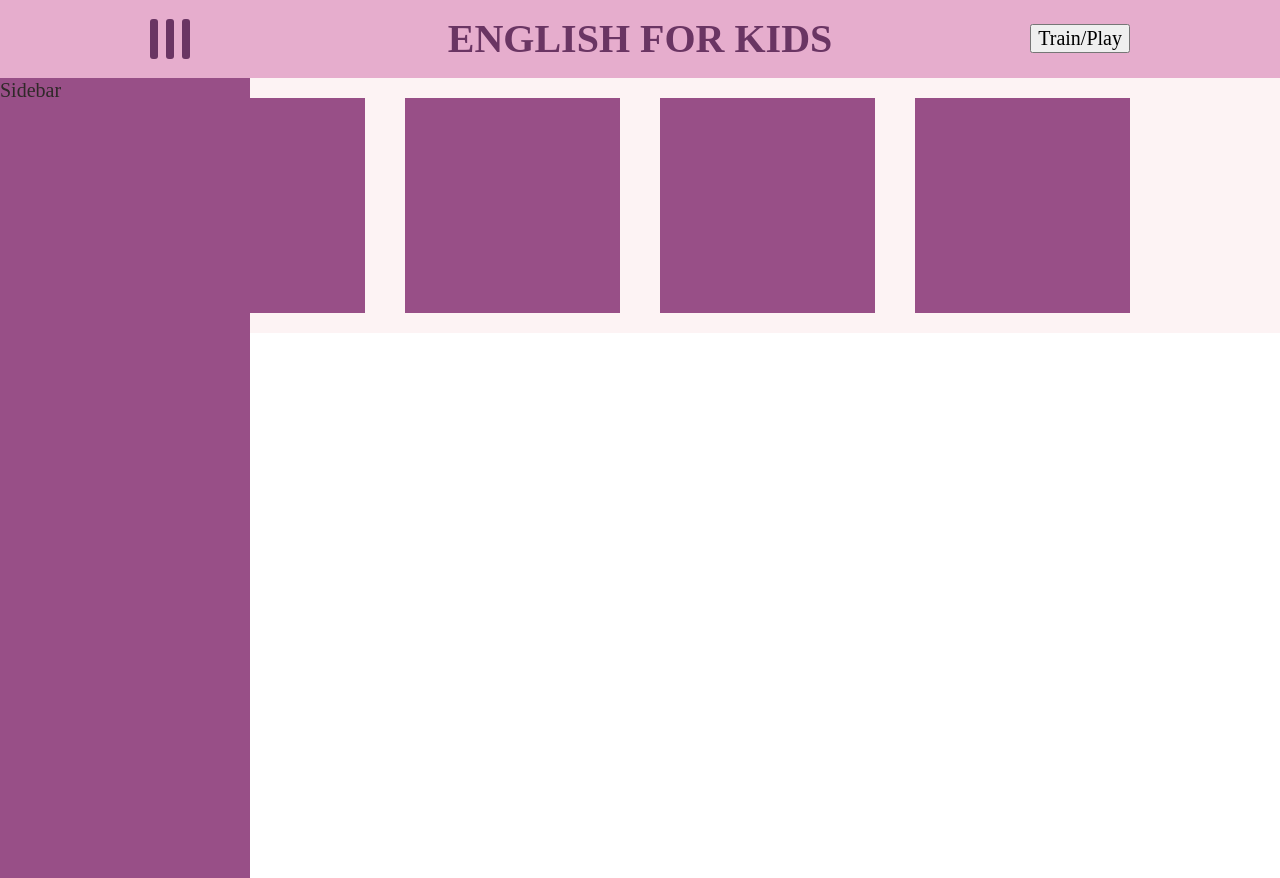
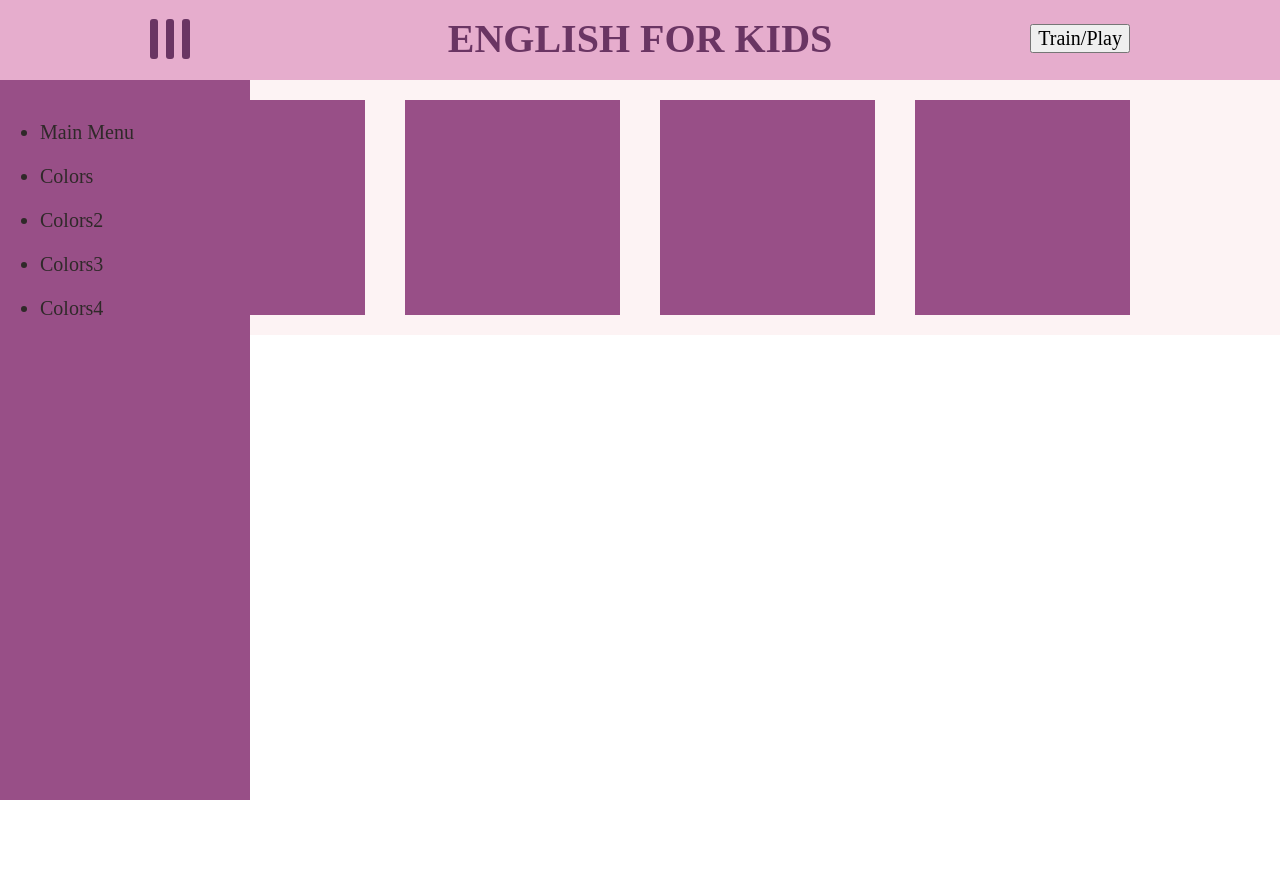
Before and after one commit to YagovkinSI/english-for-kids, a website built with webpack: page index.html in a window 1280 px wide. Both pictures are taken after a click on the element 170 px from the left and 38 px from the top of the page. After the commit the page ends 800 px from the top, so only its background shows below. Built offline with nearby package versions, Linux system fonts and the light colour scheme.

Commit message:
feat: fill sidebar

```diff
--- a/index.html
+++ b/index.html
@@ -20,7 +20,11 @@
             </div>
         </div>
     </header>
-    <div class="sidebar invisible">Sidebar</div>
+    <div class="sidebar invisible">
+        <ul class="sidebar__ul">
+
+        </ul>
+    </div>
     <main class="main">
         <div class="wrapper">
             <div class="main__grid">
--- /dev/null
+++ b/js/functions/addCardEventHandle.js
@@ -0,0 +1,20 @@
+import renderByConfig from "./renderByConfig.js";
+
+const mainElement = document.querySelector('.main__grid');
+
+export default function addCardEventHandle(config) {
+  mainElement.addEventListener('click', function() {
+    onCardClick(config, event);
+ });
+}
+
+function onCardClick (config, event)
+{
+  switch (config.page) {
+    case 'menu':
+      config.page = 'play';
+      config.currentCategory = event.target.dataset.name;
+      renderByConfig(config, mainElement);
+      break;
+  };
+}
--- /dev/null
+++ b/js/functions/fillSidebar.js
@@ -0,0 +1,24 @@
+const sidebar = document.querySelector('.sidebar__ul');
+
+export default function fillSidebar(config) {
+    addMainMenu();
+    addCategories(config);
+  }
+
+  function addMainMenu() {
+    var el = document.createElement('li');
+    el.classList.add('sidebar__li');
+    el.innerText = 'Main Menu';
+    el.dataset['category'] = 'menu';
+    sidebar.append(el);
+  }
+
+  function addCategories(config) {
+    config.titleCards.forEach(titleCard => {
+        var el = document.createElement('li');
+        el.classList.add('sidebar__li');
+        el.innerText = titleCard.category;
+        el.dataset['category'] = titleCard.category;
+        sidebar.append(el);
+    });
+  }
--- a/js/functions/renderByConfig.js
+++ b/js/functions/renderByConfig.js
@@ -4,7 +4,7 @@ export default function renderByConfig(config, mainElement) {
       renderCategories(config, mainElement);
       break;
     case 'play':
-      renderTrain(config, mainElement);
+      renderPlay(config, mainElement);
       break;
   }
 }
@@ -20,7 +20,7 @@ function renderCategories(config, mainElement) {
   });
 }
 
-function renderTrain(config, mainElement) {
+function renderPlay(config, mainElement) {
   mainElement.innerHTML = '';
   config.cards.forEach((card) => {
     if (card.category == config.currentCategory) {
--- a/js/index.js
+++ b/js/index.js
@@ -1,7 +1,9 @@
 import fillCards from "./functions/fillCards.js";
 import addHamburgerEventHandle from "./functions/addHamburgerEventHandle.js";
+import addCardEventHandle from "./functions/addCardEventHandle.js";
 import Config from "./classes/Config.js";
-import RenderByConfig from "./functions/renderByConfig.js";
+import renderByConfig from "./functions/renderByConfig.js";
+import fillSidebar from "./functions/fillSidebar.js";
 
 export const mainElement = document.querySelector('.main__grid');
 
@@ -13,17 +15,10 @@ window.onload = function() {
     const config = new Config(cards, titleCards);
 
     //заполнить страницу
-    RenderByConfig(config, mainElement);
+    fillSidebar(config);
+    renderByConfig(config, mainElement);
 
     //добавить динамику
     addHamburgerEventHandle();
-    mainElement.addEventListener('click', function() {
-        switch (config.page) {
-            case 'menu':
-              config.page = 'play';
-              config.currentCategory = event.target.dataset.name;
-              RenderByConfig(config, mainElement);
-              break;
-          }
-    });
+    addCardEventHandle(config);
 };
--- a/sass/layout/_header.scss
+++ b/sass/layout/_header.scss
@@ -1,6 +1,7 @@
 .header {
     display: fixed;
     background-color: $color-main;
+	height: 80px;
 }
 
 .header__grid {
--- a/sass/layout/_sidebar.scss
+++ b/sass/layout/_sidebar.scss
@@ -2,5 +2,17 @@
     background-color: $color-second;
     position: absolute;
     width: 250px;
-    height: 100%;
+    height: calc(100% - 80px);
 }
+
+.sidebar__ul {
+    margin-top: 40px;
+}
+
+.sidebar__li {
+    margin-top: 20px;
+    &:hover {
+        text-decoration: underline;
+        cursor: pointer;
+    }
+}
```
Also changed, not shown: dist/bundle.js, dist/style.css, 1 other file.
